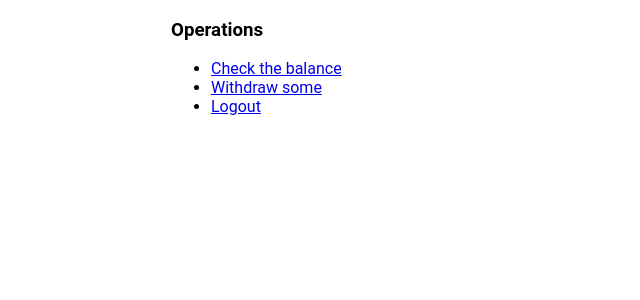
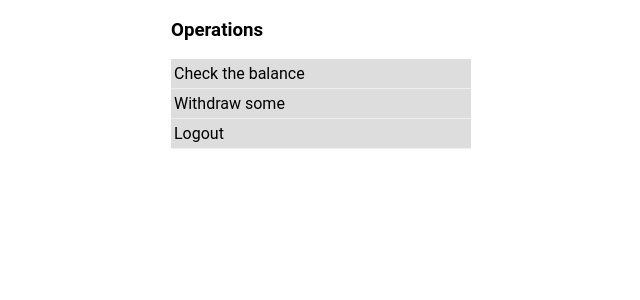
Before and after one commit to Nef1k/atm, a Django app: page /operations/ in a window 1280 px wide. Shown: the top 300 px of the page, without its empty margins (269-909 px from the left). Run offline with Django 3.2, Linux system fonts and the light colour scheme.

Commit message:
Another pack of CSS

```diff
--- a/auth_core/templates/auth_core/number_input.html
+++ b/auth_core/templates/auth_core/number_input.html
@@ -6,6 +6,7 @@
 <form action="/number_input/" method="post">
     {% csrf_token %}
     <input type="text" name="card_number" placeholder="Card number">
+    <br>
     <button type="submit">Ok</button>
     <button type="reset">Clear</button>
 </form>
--- a/auth_core/templates/auth_core/pin_input.html
+++ b/auth_core/templates/auth_core/pin_input.html
@@ -6,6 +6,7 @@
     <form action="/pin_input/{{ attempt_id }}" method="post">
         {% csrf_token %}
         <input type="password" name="pin" placeholder="PIN">
+        <br>
         <button type="submit">Ok</button>
         <button type="reset">Clear</button>
         {% if error_message %}
--- a/core/static/core/style.css
+++ b/core/static/core/style.css
@@ -4,6 +4,10 @@ body{
 
     font-family: "Roboto", "Lucida Grande", Verdana, Arial, sans-serif;
     font-size: 12pt;
+}
+
+input[type='text'], input[type='password']{
+    width: 100%;
 }
 
 .body-wrapper{
@@ -14,3 +18,39 @@ body{
 .text-center{
     text-align: center;
 }
+
+
+a{
+    color: #333;
+    text-decoration: none;
+}
+a:hover{
+    color: #666;
+}
+
+ul, li{
+    margin: 0;
+    padding: 0;
+}
+
+li{
+    list-style: none;
+    background: #DDD;
+    width: 300px;
+    border-bottom: 1px solid #efefef;
+}
+
+li a{
+    display: block;
+    padding: 5px 3px;
+
+    color: black;
+    text-decoration: none;
+}
+
+li:hover{
+    background: #efefef;
+}
+li a:hover{
+    color: #333;
+}
--- a/operations/templates/operations/balance_check.html
+++ b/operations/templates/operations/balance_check.html
@@ -1,6 +1,7 @@
 {% extends 'core/base.html' %}
 
 {% block body %}
+    <h3>Card balance</h3>
     <table border="1">
         <tr>
             <td>Card number: </td>
--- a/operations/templates/operations/withdraw.html
+++ b/operations/templates/operations/withdraw.html
@@ -5,8 +5,11 @@
     <form action="{% url 'withdraw' %}" method="post">
         {% csrf_token %}
         <input type="text" name="amount" placeholder="Amount">
+        <br>
         <button type="submit">Withdraw</button>
         <button type="reset">Clear</button>
-        <p><a href="{% url 'index' %}">Back</a></p>
+        <p>
+            <a href="{% url 'index' %}">Back</a>
+        </p>
     </form>
 {% endblock %}
```
